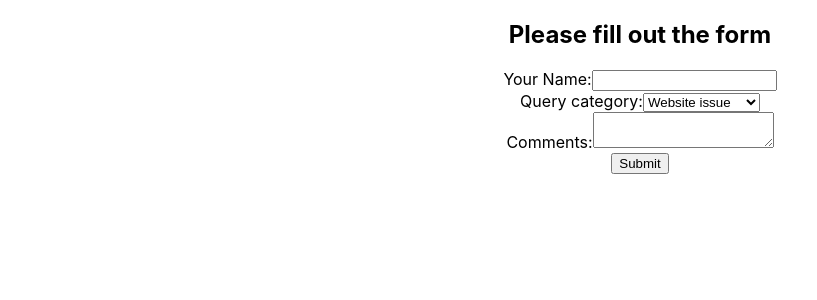
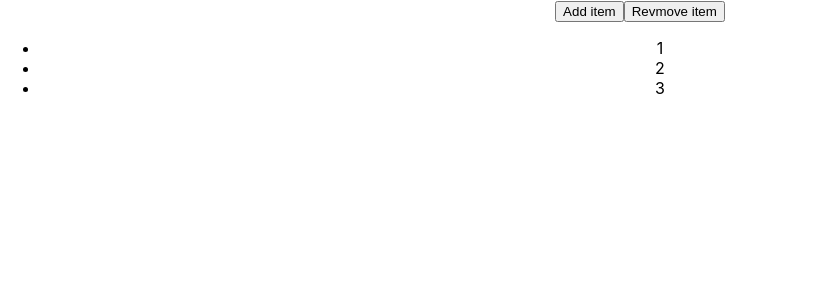
Before and after one commit to juanovt10/my-react-app, a React (Create React App) app in the folder my-app/: page / in a window 1280 px wide. Shown: the top 300 px of the page, without its empty margins (0-817 px from the left). Built offline with nearby package versions, Linux system fonts and the light colour scheme.

Commit message:
Use hooks with array states

```diff
--- a/my-app/src/App.js
+++ b/my-app/src/App.js
@@ -23,7 +23,8 @@
 // import ControlledForm from './components/ControlledForm';
 // import UncontrolledForm from './components/UncontrolledForm';
 // import SearchBar from './components/SearchBar';
-import ControlledFormHooks from './components/ControlledFormHooks';
+// import ControlledFormHooks from './components/ControlledFormHooks';
+import UseStateWithArrays from './components/UseStateWithArrays';
 
 function App() {
   return (
@@ -50,7 +51,8 @@
       {/* <ControlledForm /> */}
       {/* <UncontrolledForm /> */}
       {/* <SearchBar /> */}
-      <ControlledFormHooks />
+      {/* <ControlledFormHooks /> */}
+      <UseStateWithArrays />
 
     </div>
   );
--- /dev/null
+++ b/my-app/src/components/UseStateWithArrays.js
@@ -0,0 +1,45 @@
+import React, {useState} from 'react'
+
+function UseStateWithArrays() {
+
+    // define the state nums and the method setNums
+    // the initial values are an array with numbers from 1 to 3
+    const [nums, setNums] = useState([1, 2, 3]);
+
+    // this is the method to add nums
+    const addNums = () => {
+        // nums is the array, the ...nums include the existing ones
+        // then it adds one more by checking the length of the array
+        // and adding one
+        setNums([...nums, nums.length + 1]);
+    }
+
+    // method to remove last item
+    const removeNums = () => {
+        setNums(
+            // nums is the array, then the filter method takes two
+            // parameters, item and index (of the array)
+            // then the arrow funciton checks if the index is
+            // not equal to length of the array minus 1
+            nums.filter((item, idx) => {
+                return idx !== nums.length -1;
+            })
+        )
+    }
+
+    return (
+        <div>
+            <button onClick={addNums}>
+                Add item
+            </button>
+            <button onClick={removeNums}>
+                Revmove item
+            </button>
+            <ul>
+                {nums.map(num => <li key={num}>{num}</li>)}
+            </ul>
+        </div>
+    )
+}
+
+export default UseStateWithArrays
```
